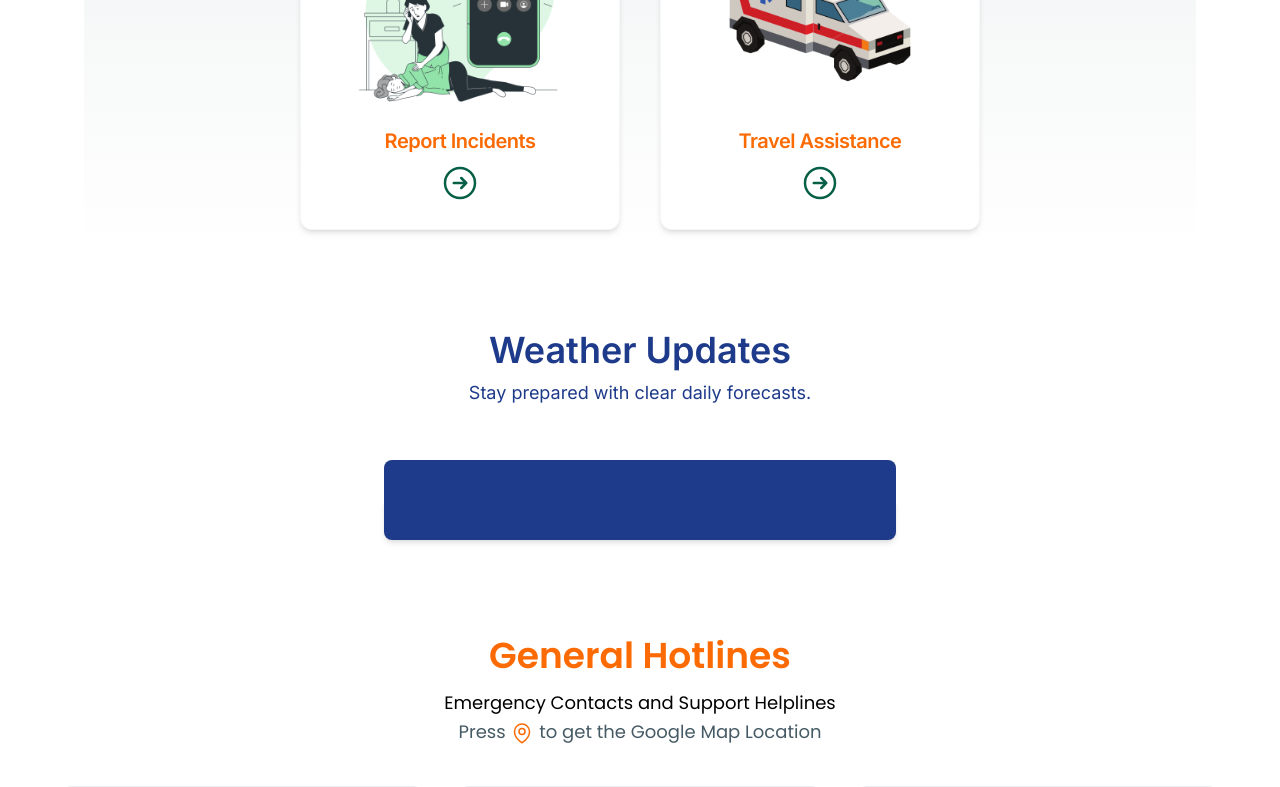
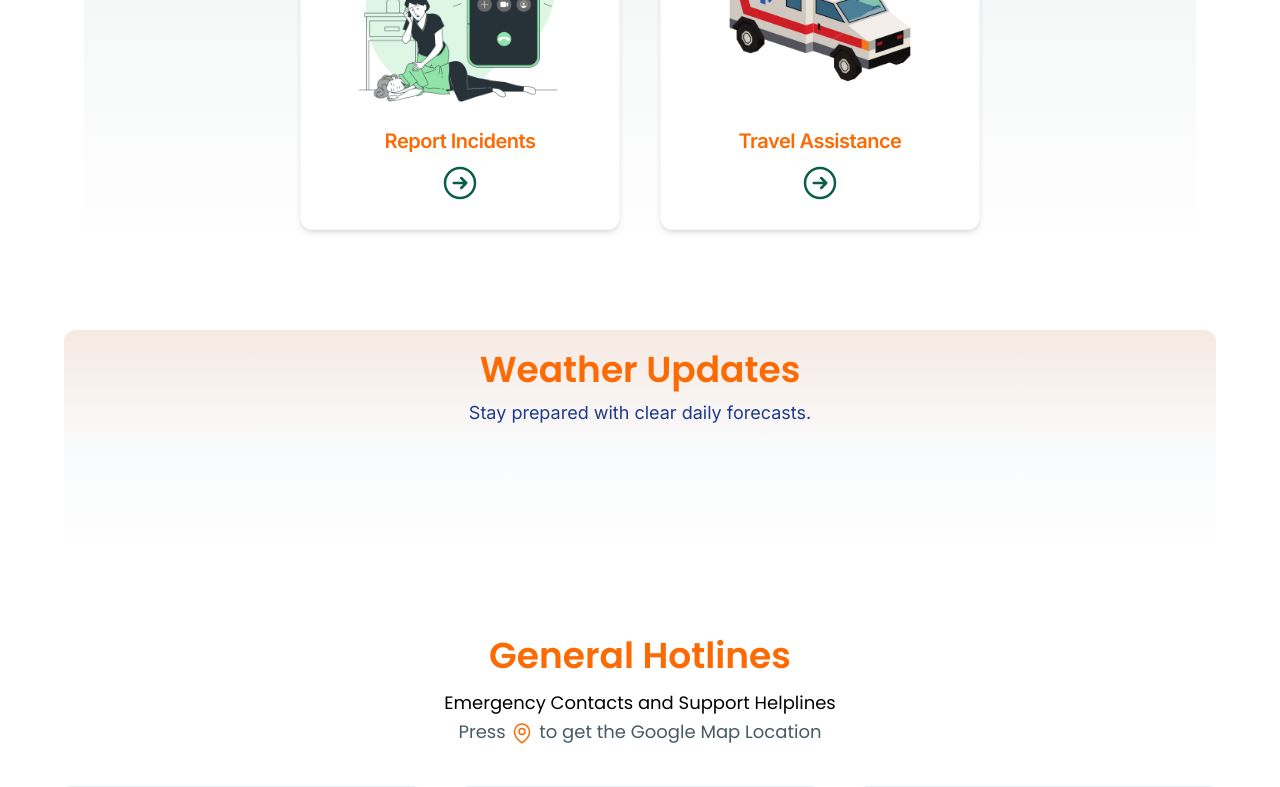
Before and after one commit to rovynneganda/Agapay, a React (Vite) app in the folder agapay/: page / in a window 1280 px wide. Shown: the part 1200-1987 px from the top of the page. Built offline with nearby package versions, Linux system fonts and the light colour scheme; no server answers.

Commit message:
changing weather layout

```diff
--- a/agapay/src/components/User/Navbar.jsx
+++ b/agapay/src/components/User/Navbar.jsx
@@ -55,6 +55,7 @@ const Navbar = () => {
               Download
              <ArrowDownCircleIcon className="w-6 h-6 inline-block ml-1" />
             </Link> */}
+
           </div>
         </div>
       </nav>
--- a/agapay/src/components/User/Reporting.jsx
+++ b/agapay/src/components/User/Reporting.jsx
@@ -32,7 +32,7 @@ const Reporting = () => {
       <div className="bg-white py-5">
         <section className="p-5 rounded-xl mx-auto sm:w-full md:w-[80%] lg:w-[90%] xl:w-[90%] ">
 
-          <div className=" rounded-xl p-5  bg-gradient-to-b from-gray/10 via-gray/5">
+          <div className=" rounded-xl p-5  bg-gradient-to-b from-subtlegray via-gray/5">
           <div className="p-5 text-center">
             <p className="sm:text-4xl text-3xl font-semibold mb-3 font-poppins text-primary">
               How Can We Assist You Today?
--- a/agapay/src/components/User/Weather.jsx
+++ b/agapay/src/components/User/Weather.jsx
@@ -5,23 +5,28 @@ import Application from "../../weather/components/Application";
 const Weather = () => {
   return (
     <>
-      <section className="py-10 bg-white ">
+      <section className="py-10 ">
+        <div className="p-5 rounded-xl mx-auto sm:w-full md:w-[80%] lg:w-[90%] xl:w-[90%] bg-gradient-to-b from-[#f6e9e2] via-subtlegray  ">
         <div className="">
-      <h1 className="text-4xl mb-2 text-darkblue text-center font-inter font-semibold">
+      <h1 className="text-4xl mb-2 text-primary text-center font-poppins font-semibold">
               Weather Updates
             </h1>
             <p className="mb-8 leading-relaxed text-center font-normal font-inter text-darkblue text-lg">
             Stay prepared with clear daily forecasts.
             </p>
             </div>
-            <div className="flex sm:flex-col md:flex-row flex-col p-5 md:gap-2 sm:gap-0   gap-0 justify-center items-center">
-           <div className="lg:max-w-lg lg:w-full md:w-1/2 w-full md:mb-0 ">
-           <Application />
+            <div className="flex sm:flex-col md:flex-col flex-col p-5 justify-center items-center">
+         <div className="w-full items-center flex">
+         <Application />
+         </div>
+           <div className="w-full md:mb-0 ">
+
            <ForecastComp />
             </div>
            {/* <div className="lg:max-w-lg lg:w-full md:w-1/2 w-5/6 mb-10 md:mb-0 ">
 
             </div> */}
+            </div>
             </div>
       </section>
     </>
--- a/agapay/src/weather/components/Application.jsx
+++ b/agapay/src/weather/components/Application.jsx
@@ -34,14 +34,14 @@ function Application() {
   },[query,units] )
 
   return (
-    <div className="mx-auto w-full max-w-lg pt-10  bg-darkblue h-fit  sm:rounded-t-lg rounded-t-lg ">
+    <div className="mx-auto flex flex-col w-full max-w-5xl  h-fit  sm:rounded-t-lg rounded-t-lg ">
 
      {/* <TopButtons setQuery={setQuery}/> */}
      <Inputs setQuery={setQuery} units={units} setUnits  />
 
 
      {weather && (
-      <div>
+      <div className='bg-subtlegray/50 shadow-lg border-gray/20 w-full max-w-xl rounded-lg p-3 mx-auto'>
        <TimeAndLocation weather={weather} />
        <Temperature weather={weather} />
 
--- a/agapay/src/weather/components/Forecast.jsx
+++ b/agapay/src/weather/components/Forecast.jsx
@@ -5,11 +5,11 @@ function Forecast({title,items}) {
   return (
     <div>
         <div className='flex items-center justify-start mt-3'>
-            <p className='text-white font-bold  uppercase font-inter leading-relaxed '>{title}</p>
+            <p className='text-black font-bold  uppercase font-inter leading-relaxed '>{title}</p>
 
         </div>
-      <hr className='my-2 text-white'></hr>
-       <div className='flex flex-row items-center justify-between text-white'>
+      <hr className='my-2 text-black'></hr>
+       <div className='flex flex-row items-center justify-between text-black'>
         {items.map(item => (
 
 <div className='flex flex-col items-center justify-center'>
--- a/agapay/src/weather/components/ForecastComp.jsx
+++ b/agapay/src/weather/components/ForecastComp.jsx
@@ -34,18 +34,26 @@ function Application() {
   },[query,units] )
 
   return (
-    <div className="w-full mx-auto max-w-lg   p-5  bg-darkblue h-fit shadow-md sm:rounded-b-lg rounded-b-lg font-inter">
+    <div className="w-full  mx-auto flex sm:flex-row flex-col sm:justify-evenly justify-normal   p-5   h-fit  sm:rounded-b-lg rounded-b-lg font-poppins">
 
      {/* <TopButtons setQuery={setQuery}/> */}
      <Inputs setQuery={setQuery} units={units} setUnits />
 
 
      {weather && (
-      <div>
+   <>
+   <div>
+   <Forecast title="Hourly Forecast" items={weather.hourly}/>
+   </div>
 
-       <Forecast title="Hourly Forecast" items={weather.hourly}/>
-       <Forecast title="Daily Forecast"items={weather.daily}/>
-</div>
+
+   <div>
+   <Forecast title="Daily Forecast"items={weather.daily}/>
+   </div>
+   </>
+
+
+
 
      )}
 
--- a/agapay/src/weather/components/Temperature.jsx
+++ b/agapay/src/weather/components/Temperature.jsx
@@ -93,9 +93,9 @@ return {
 };
   return (
     <div>
-        <div className=' flex flex-row items-center justify-center sm:gap-10 gap-3 font-inter  text-white py-3'>
+        <div className=' flex flex-row items-center justify-center sm:gap-10 gap-3 font-poppins  text-black py-3'>
             {/* <img src="https://openweathermap.org/img/wn/2x.png" alt="" className='w-20' /> */}
-            <p className='text-5xl font-inter '>{Math.round(data.celcius)}°C</p>
+            <p className='text-5xl font-poppins '>{Math.round(data.celcius)}°C</p>
             <div className='flex flex-col space-y-2'>
                 <div className='flex font-light text-sm items-center justify-center'>
                     <UilTemperature  size={18} className="mr-1" />
--- a/agapay/src/weather/components/TimeAndLocation.jsx
+++ b/agapay/src/weather/components/TimeAndLocation.jsx
@@ -91,8 +91,8 @@ return (
             </p>
 
         </div> */}
-      <div className=' flex items-center justify-center my-3'>
-        <p className='text-white text-4xl font-medium text-center font-inter'>
+      <div className=' flex flex-row items-center justify-center my-3'>
+        <p className='text-black text-4xl font-medium text-center font-poppins'>
           {data.name}, {data.country}
            </p>
       </div>
```
